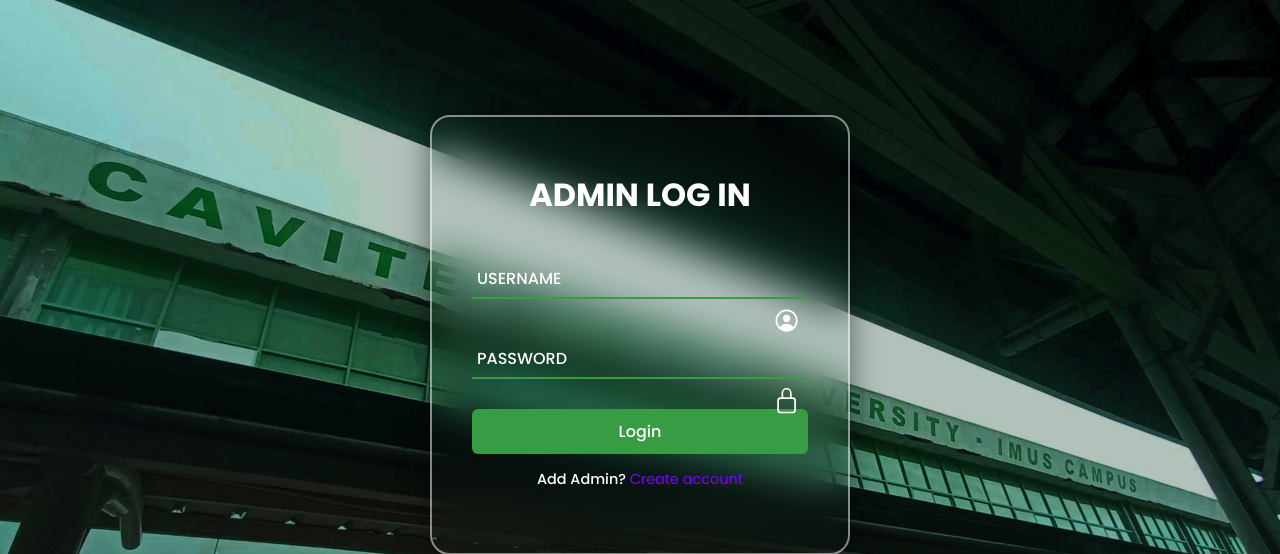
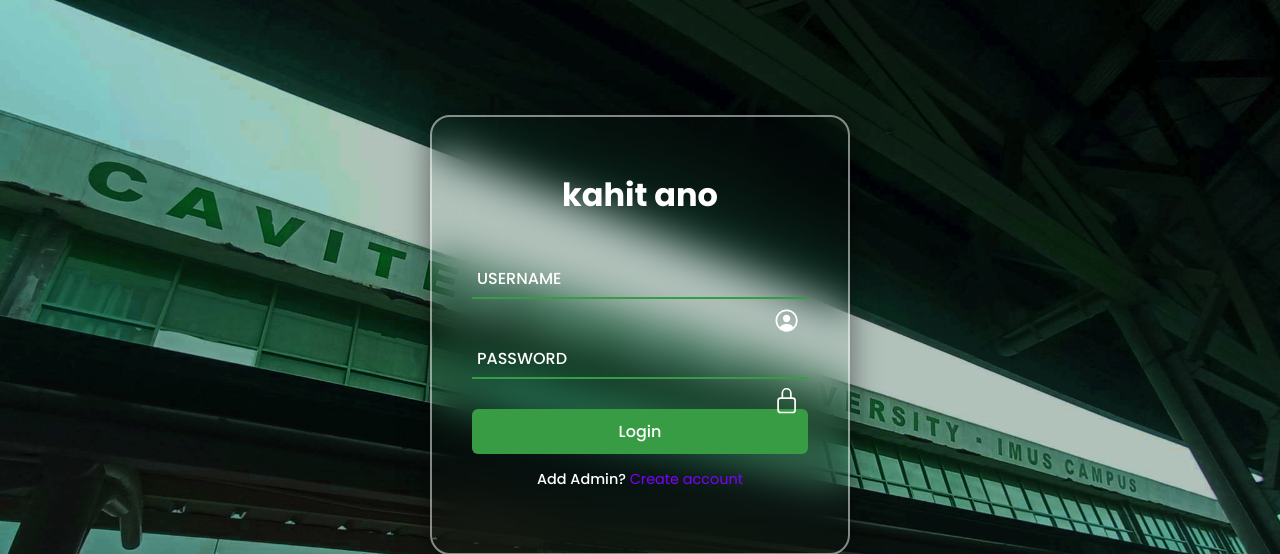
Before and after one commit to jin0752/library_system, a PHP site: page / in a window 1280 px wide. Shown: the part 65-619 px from the top of the page. Run offline with PHP 8.4, Linux system fonts and the light colour scheme.

Commit message:
kahit ano nalang

```diff
--- a/index.php
+++ b/index.php
@@ -14,7 +14,7 @@
     <!-- Log in -->
         <div class="box">
             <div class="form-box login">
-                <h2>ADMIN LOG IN</h2>
+                <h2>kahit ano</h2>
                 <form action="conn/dbconn.php" method="post">
                     <div class="input">
                     <input type="text" name="username" required>
```
